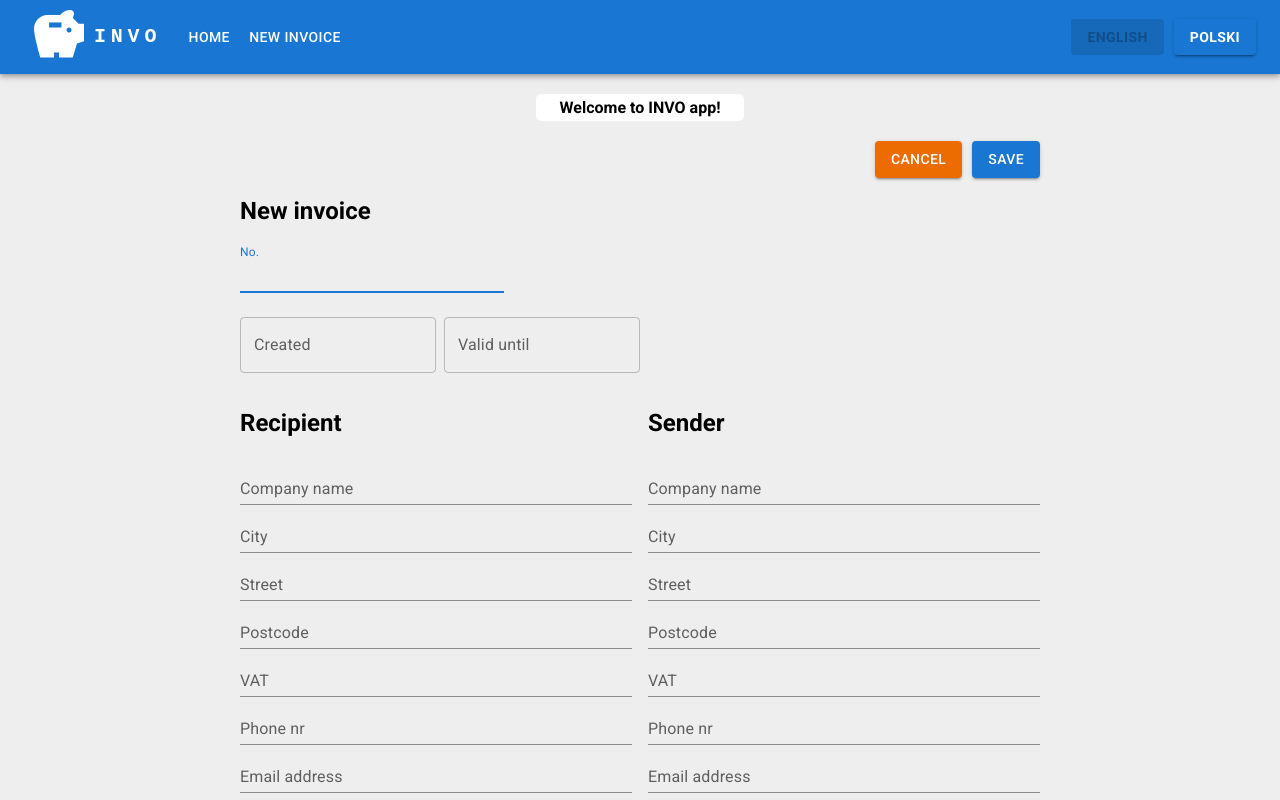
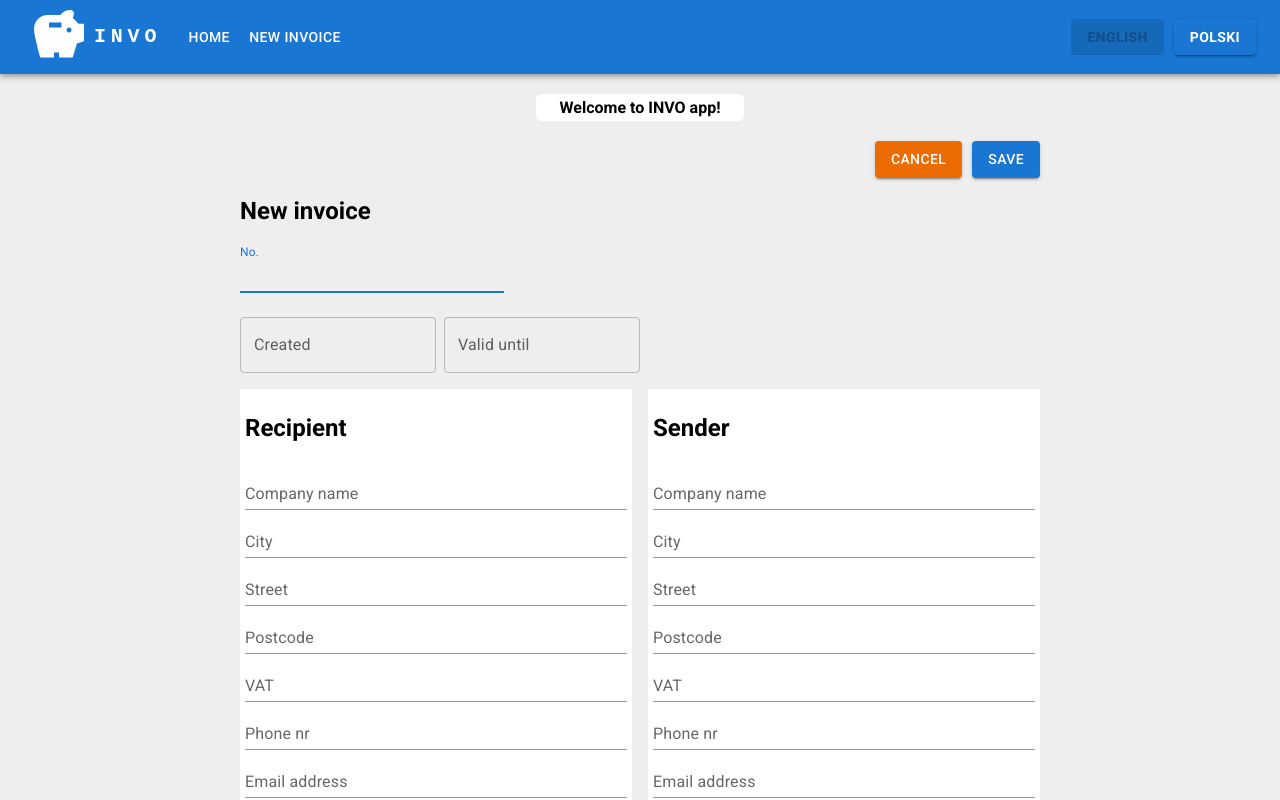
Before and after one commit to shcodenick/ups22, a React (Create React App) app: page /invoice in a window 1280 px wide. Shown: the top 800 px of the page. Built offline with nearby package versions, Linux system fonts and the light colour scheme.

Commit message:
use useFormContext for companies forms

```diff
--- a/src/components/CompanyForm.tsx
+++ b/src/components/CompanyForm.tsx
@@ -1,15 +1,16 @@
-import React, { useState } from 'react'
+import React from 'react'
 import styled from '@emotion/styled'
 import { useTranslation } from 'react-i18next';
-import { TextField, Button } from '@mui/material';
+import { TextField } from '@mui/material';
+import { useFormContext } from "react-hook-form";
 
 const CompanyFormBox = styled.div`
-
+    background-color: #fff; padding: 5px;
 `;
 
 const CompanyForm = (props:any) => {
     const { t } = useTranslation()
-    const [inputValue, setInputValue] = useState('');
+    const { register } = useFormContext();
     const fields = ['company_name', 'city', 'street', 'postcode', 'vat', 'phone', 'email', 'bank_account']
 
     return (
@@ -21,7 +22,7 @@ const CompanyForm = (props:any) => {
                 fullWidth
                 label={t(item)}
                 variant="standard"
-                value={inputValue}
+                {...register(props.prefix + item)}
                 name={props.prefix + item}
                 />
             ))}
--- a/src/components/InvoiceForm.tsx
+++ b/src/components/InvoiceForm.tsx
@@ -6,7 +6,7 @@ import { AdapterDayjs } from '@mui/x-date-pickers/AdapterDayjs';
 import { LocalizationProvider } from '@mui/x-date-pickers/LocalizationProvider';
 import { DatePicker } from '@mui/x-date-pickers/DatePicker';
 import { Controller } from 'react-hook-form';
-import { useForm } from "react-hook-form";
+import { useForm, FormProvider } from "react-hook-form";
 import * as yup from "yup";
 import { yupResolver } from "@hookform/resolvers/yup";
 
@@ -32,10 +32,10 @@ const InvoiceForm = () => {
 
 
     const schema = yup.object().shape({
-        no: yup.string().min(1, t('tooshort')).max(2, t('toolong')).required(t('required')),
+        no: yup.string().required(t('required')).min(1, t('tooshort')).max(2, t('toolong')),
         created: yup.date().required(t('required')),
         valid: yup.date().required(t('required')).test({
-            name: 'greater',
+            name: 'valid_gt_created',
             message: t('tooearly'),
             test(value, ctx) {
                 if (value < this.parent.created) {
@@ -45,14 +45,15 @@ const InvoiceForm = () => {
             }
         }),
     });
-    const { control, register, handleSubmit, watch, formState: { errors } } = useForm({
+    const methods = useForm({
         resolver: yupResolver(schema)
     });
     const onSubmit = (data: any) => console.log(data);
 
     return (
         <InvoicesFormBox>
-            <form onSubmit={handleSubmit(onSubmit)}>
+            <FormProvider {...methods}>
+            <form onSubmit={methods.handleSubmit(onSubmit)}>
                 <FormActions />
                 <h2>{t('newinvoice')}</h2>
                 <Grid item container spacing={1} xs={6}>
@@ -62,13 +63,13 @@ const InvoiceForm = () => {
                         label={t('no')}
                         variant="standard"
                         inputRef={noInputRef}
-                        {...register("no", { required: true })}
+                        {...methods.register("no", { required: true })}
                         />
-                        <p>{errors.no?.message}</p>
+                        <p>{methods.formState.errors.no?.message}</p>
                     </Grid>
                     <Grid item xs={6}>
                         <Controller
-                            control={control}
+                            control={methods.control}
                             name="created"
                             render={({
                                 field: { onChange, onBlur, value, name, ref },
@@ -84,11 +85,11 @@ const InvoiceForm = () => {
                                 </LocalizationProvider>
                             )}
                         />
-                        <p>{errors.created?.message}</p>
+                        <p>{methods.formState.errors.created?.message}</p>
                     </Grid>
                     <Grid item xs={6}>
                         <Controller
-                            control={control}
+                            control={methods.control}
                             name="valid"
                             render={({
                                 field: { onChange, onBlur, value, name, ref },
@@ -104,7 +105,7 @@ const InvoiceForm = () => {
                                 </LocalizationProvider>
                             )}
                         />
-                        <p>{errors.valid?.message}</p>
+                        <p>{methods.formState.errors.valid?.message}</p>
                     </Grid>
                 </Grid>
 
@@ -124,6 +125,7 @@ const InvoiceForm = () => {
                     {t('add_item')}
                 </Button>
             </form>
+            </FormProvider>
         </InvoicesFormBox>
     );
 };
```
